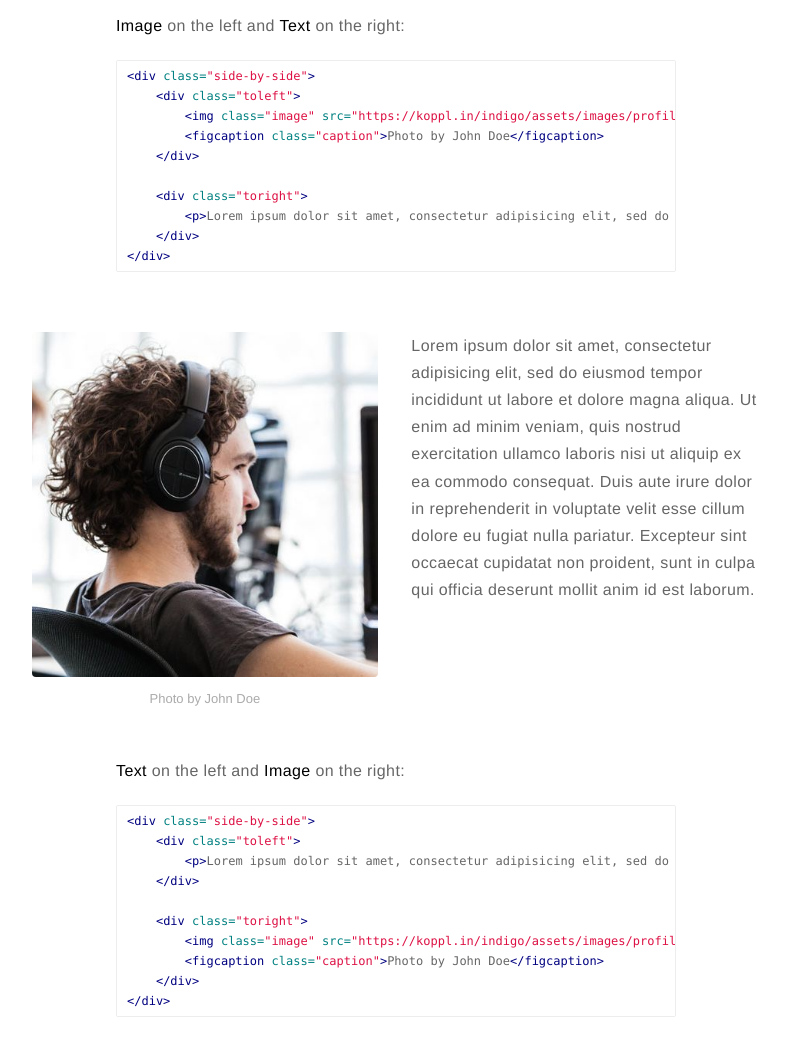
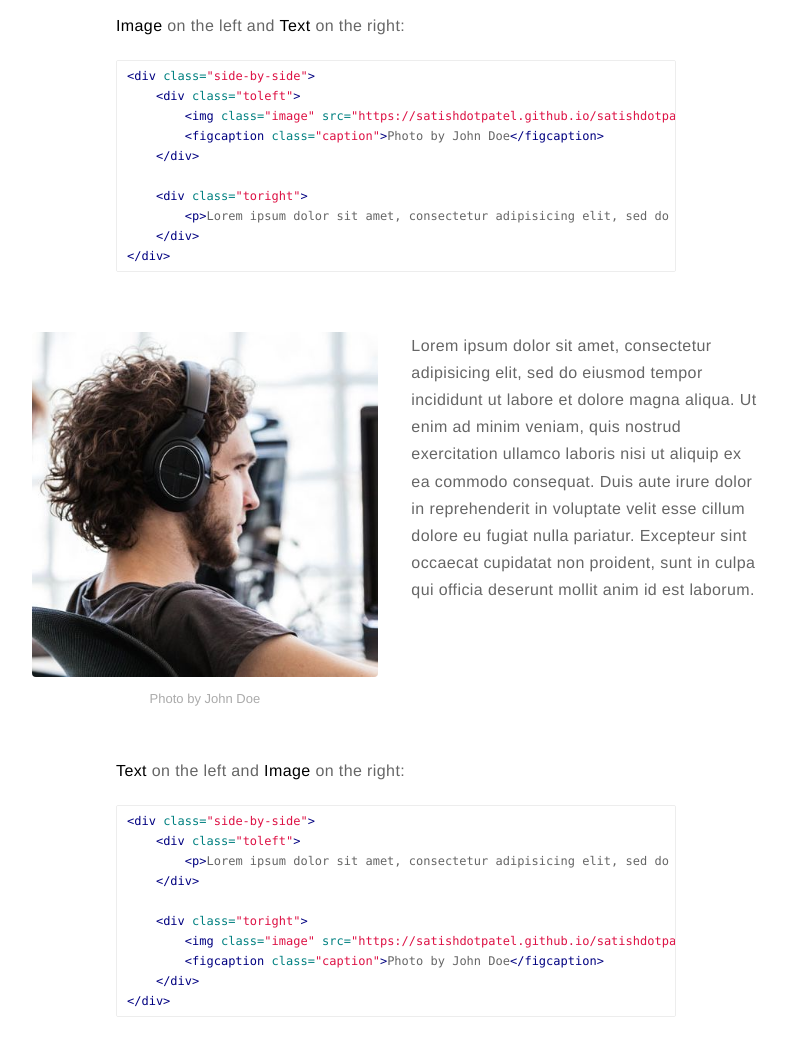
Before and after one commit to satishdotpatel/satishdotpatel, a Jekyll site: the page built from _posts/2015-02-24-markdown-extra-components.markdown, in a window 1280 px wide and 1400 px high, scrolled down 1068 px. Shown: the part 151-1188 px from the top of the window, without its empty margins (244-1032 px from the left). Built offline with Jekyll 4.4.1, drawn with Linux system fonts in a browser that asks for light colours; comment, search, counter and statistics services are not loaded; part of the change alters nothing that is shown.

Commit message:
Update _config.yml

```diff
--- a/_config.yml
+++ b/_config.yml
@@ -16,7 +16,7 @@ resume: true
 resume-external: true
 resume-url: https://google.com/?q=my+resume
 
-url: https://koppl.in/indigo
+url: https://satishdotpatel.github.io/satishdotpatel/
 # your url: http://USERNAME.github.io
 
 permalink: /:title/
```
